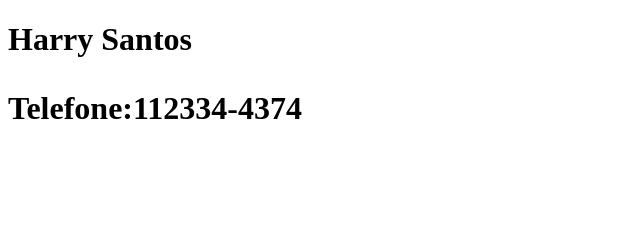
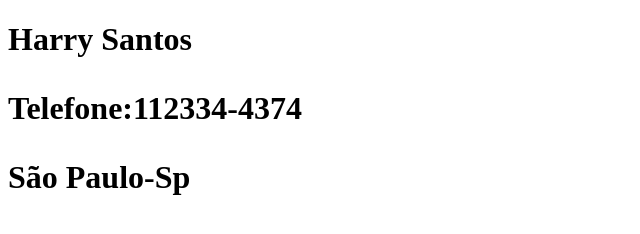
Before and after one commit to HarryCSantos/ProgramadorBr, a plain HTML site: page desafio-currículo.html in a window 1280 px wide. Shown: the whole page, without its empty margins (0-640 px from the left). Drawn offline with Linux system fonts and the light colour scheme.

Commit message:
Update desafio-currículo.html

```diff
--- a/desafio-currículo.html
+++ b/desafio-currículo.html
@@ -4,6 +4,8 @@
 	<body>
 		<h1>Harry Santos<h1>
 			<p>Telefone:112334-4374<p>
+			<p>São Paulo-Sp<p>
+
 
 	</body>
 
```
